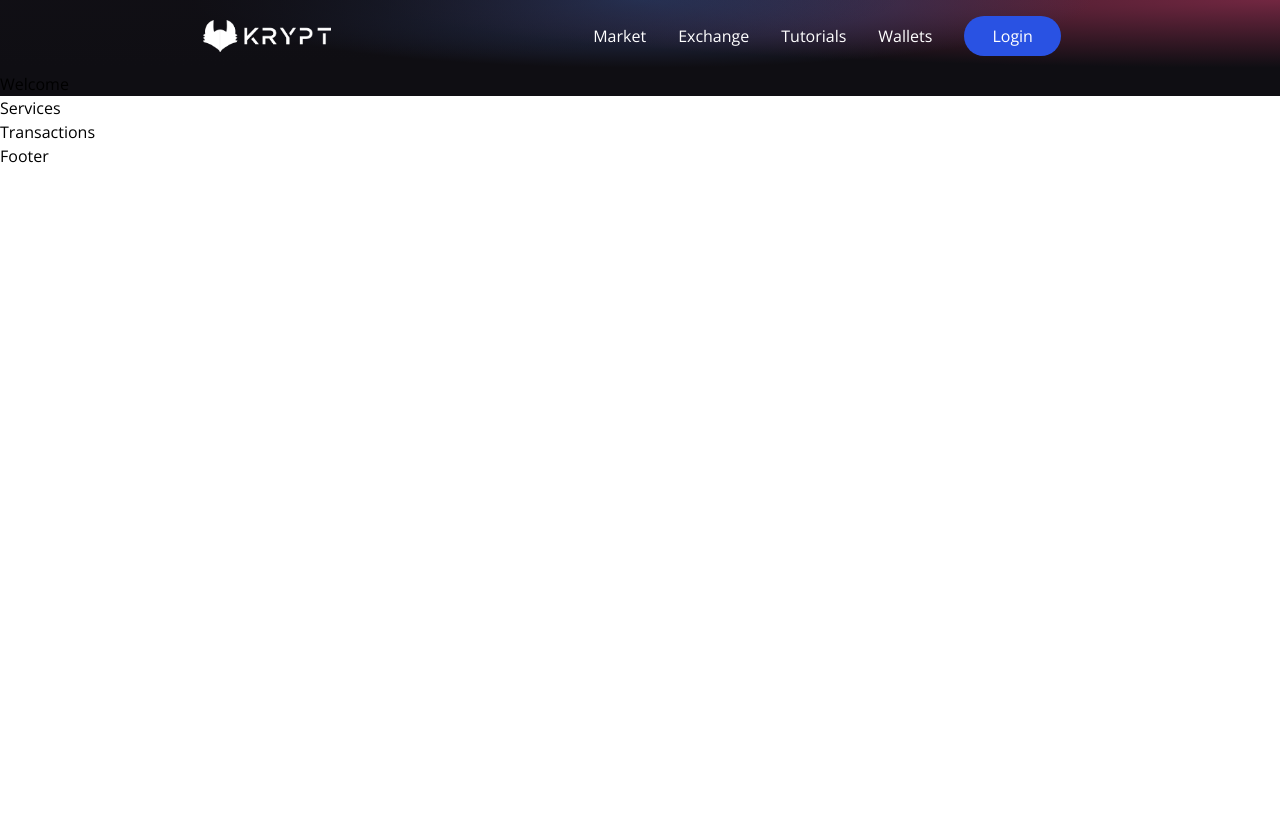
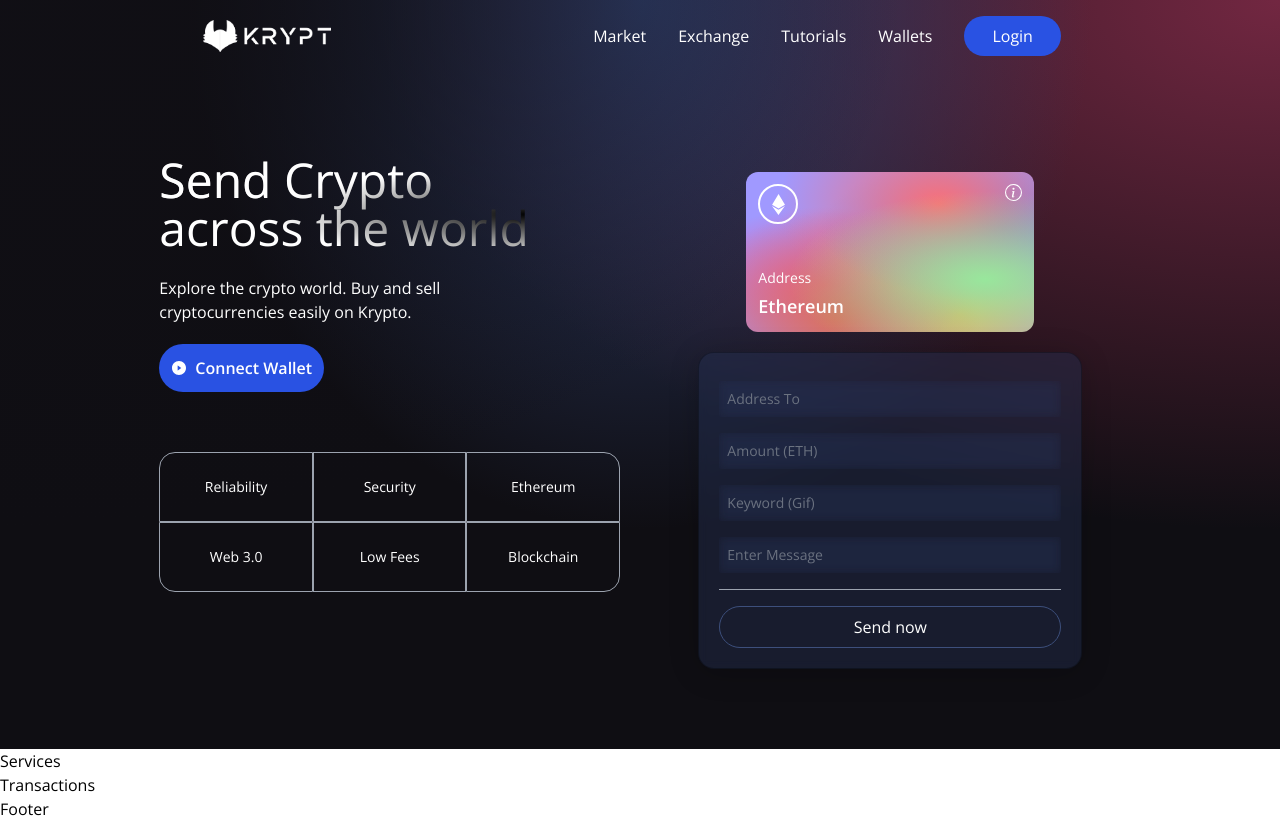
Before and after one commit to hervekwizera/web3.0, a React (Vite) app in the folder client/: page / in a window 1280 px wide. Before the commit the page ends 800 px from the top, so only its background shows below. Built offline with nearby package versions, Linux system fonts and the light colour scheme.

Commit message:
writting code for welcome component

```diff
--- a/client/src/components/Loader.jsx
+++ b/client/src/components/Loader.jsx
@@ -1,7 +1,7 @@
-const Loader= () => {
-  return (
-    <div>Loader</div>
-  )
-}
+const Loader = () => (
+  <div className="flex justify-center items-center py-3">
+    <div className="animate-spin rounded-full h-32 w-32 border-b-2 border-red-700" />
+  </div>
+);
 
-export default Loader
+export default Loader;
--- a/client/src/components/Welcome.jsx
+++ b/client/src/components/Welcome.jsx
@@ -1,8 +1,137 @@
+// import React, { useContext } from "react";
+import { AiFillPlayCircle } from "react-icons/ai";
+import { SiEthereum } from "react-icons/si";
+import { BsInfoCircle } from "react-icons/bs";
 
-const Welcome = ()=> {
+import { Loader } from ".";
+
+const companyCommonStyles =
+  "min-h-[70px] sm:px-0 px-2 sm:min-w-[120px] flex justify-center items-center border-[0.5px] border-gray-400 text-sm font-light text-white";
+
+const Input = ({ placeholder, name, type, value, handleChange }) => (
+  <input
+    placeholder={placeholder}
+    type={type}
+    step="0.0001"
+    value={value}
+    // ✅ handleChange is from TransactionContext
+    onChange={(e) => handleChange(e, name)}
+    className="my-2 w-full rounded-sm p-2 outline-none bg-transparent text-white border-none text-sm white-glassmorphism"
+  />
+);
+
+const Welcome = () => {
+
+  // ✅ Destructuring values and functions from TransactionContext using useContext hook
+  /*
+  const {
+    currentAccount,
+    connectWallet,
+    handleChange,
+    sendTransaction,
+    formData,
+    isLoading
+  } = useContext(TransactionContext);
+  */
+
+  const handleSubmit = () => {
+
+  };
+
+  const connectWallet = () => {
+
+  };
+  const handleChange = () => {
+
+  };
+
   return (
-    <div>Welcome</div>
-  )
-}
+    <div className="flex w-full justify-center items-center">
+      <div className="flex mf:flex-row flex-col items-start justify-between md:p-20 py-12 px-4">
+        <div className="flex flex-1 justify-start items-start flex-col mf:mr-10">
+          <h1 className="text-3xl sm:text-5xl text-white text-gradient py-1">
+            Send Crypto <br /> across the world
+          </h1>
+          <p className="text-left mt-5 text-white font-light md:w-9/12 w-11/12 text-base">
+            Explore the crypto world. Buy and sell cryptocurrencies easily on Krypto.
+          </p>
 
-export default Welcome
+            <button
+              type="button"
+              onClick={connectWallet}
+              className="flex flex-row justify-center items-center my-5 bg-[#2952e3] p-3 rounded-full cursor-pointer hover:bg-[#2546bd]"
+            >
+              <AiFillPlayCircle className="text-white mr-2" />
+              <p className="text-white text-base font-semibold">
+                Connect Wallet
+              </p>
+            </button>
+
+
+          <div className="grid sm:grid-cols-3 grid-cols-2 w-full mt-10">
+            <div className={`rounded-tl-2xl ${companyCommonStyles}`}>
+              Reliability
+            </div>
+            <div className={companyCommonStyles}>Security</div>
+            <div className={`sm:rounded-tr-2xl ${companyCommonStyles}`}>
+              Ethereum
+            </div>
+            <div className={`sm:rounded-bl-2xl ${companyCommonStyles}`}>
+              Web 3.0
+            </div>
+            <div className={companyCommonStyles}>Low Fees</div>
+            <div className={`rounded-br-2xl ${companyCommonStyles}`}>
+              Blockchain
+            </div>
+          </div>
+        </div>
+
+        <div className="flex flex-col flex-1 items-center justify-start w-full mf:mt-0 mt-10">
+          <div className="p-3 flex justify-end items-start flex-col rounded-xl h-40 sm:w-72 w-full my-5 eth-card .white-glassmorphism ">
+            <div className="flex justify-between flex-col w-full h-full">
+              <div className="flex justify-between items-start">
+                <div className="w-10 h-10 rounded-full border-2 border-white flex justify-center items-center">
+                  <SiEthereum fontSize={21} color="#fff" />
+                </div>
+                <BsInfoCircle fontSize={17} color="#fff" />
+              </div>
+              <div>
+                <p className="text-white font-light text-sm">
+                 Address
+                </p>
+                <p className="text-white font-semibold text-lg mt-1">
+                  Ethereum
+                </p>
+              </div>
+            </div>
+          </div>
+
+          <div className="p-5 sm:w-96 w-full flex flex-col justify-start items-center blue-glassmorphism">
+            {/* ✅ All Input components use handleChange from context */}
+            <Input placeholder="Address To" name="addressTo" type="text" handleChange={handleChange} />
+            <Input placeholder="Amount (ETH)" name="amount" type="number" handleChange={handleChange} />
+            <Input placeholder="Keyword (Gif)" name="keyword" type="text" handleChange={handleChange} />
+            <Input placeholder="Enter Message" name="message" type="text" handleChange={handleChange} />
+
+            <div className="h-[1px] w-full bg-gray-400 my-2" />
+
+            {/* ✅ isLoading from context determines whether to show loader or send button */}
+            {false
+              ? <Loader />
+              : (
+                <button
+                  type="button"
+                  onClick={handleSubmit}
+                  className="text-white w-full mt-2 border-[1px] p-2 border-[#3d4f7c] hover:bg-[#3d4f7c] rounded-full cursor-pointer"
+                >
+                  Send now
+                </button>
+              )}
+          </div>
+        </div>
+      </div>
+    </div>
+  );
+};
+
+export default Welcome;
```
